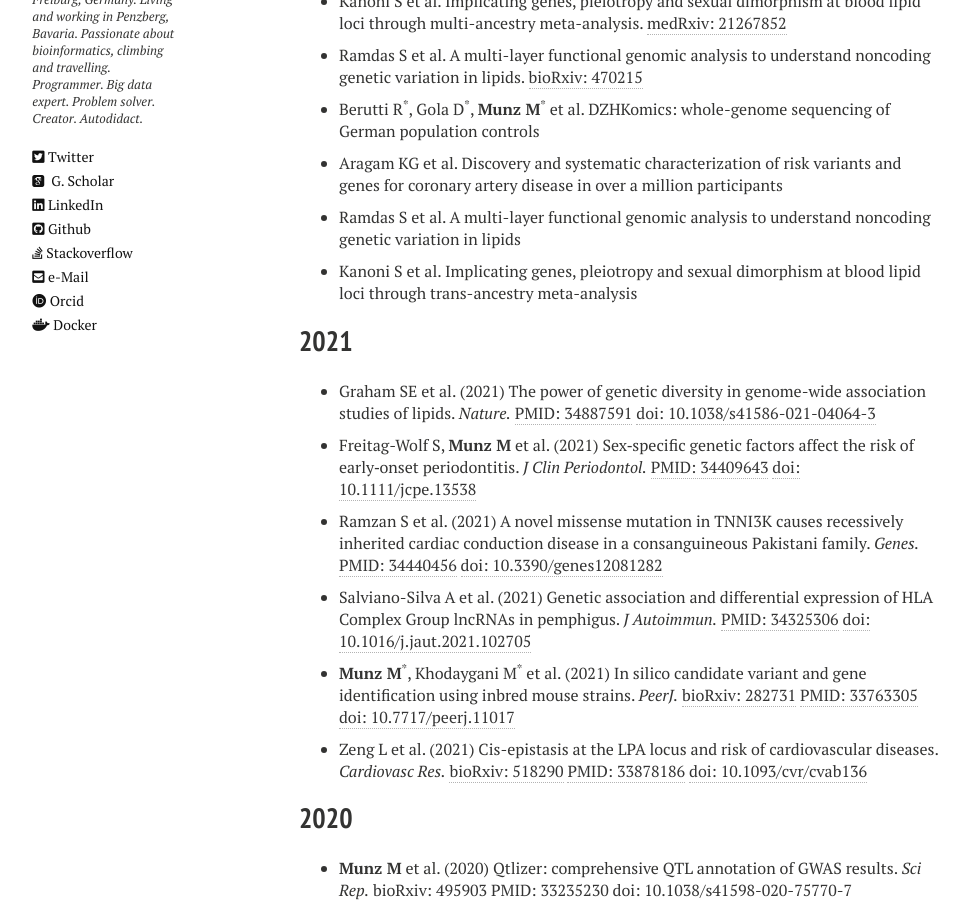
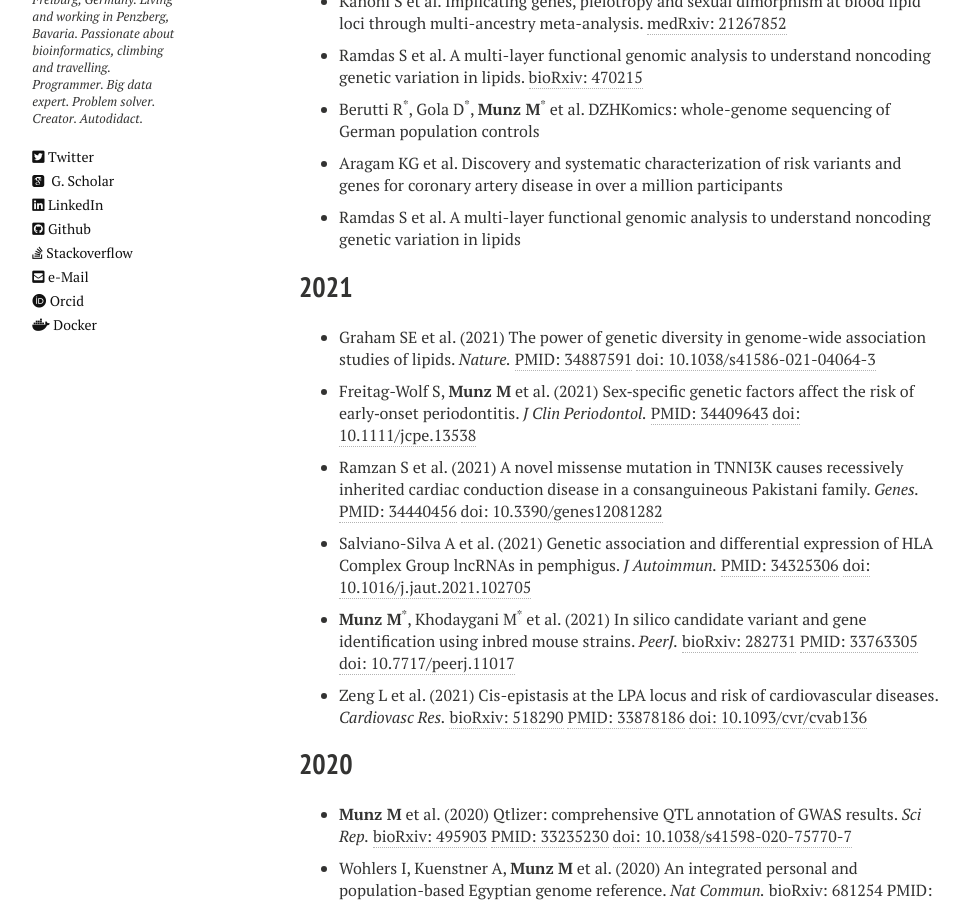
Before and after one commit to matmu/matmu.github.io-deprecated, a Jekyll site: the page built from _pages/publications.md, in a window 1280 px wide and 900 px high, scrolled down 311 px. Shown: the whole window, without its empty margins (21-990 px from the left). Built offline with Jekyll 4.4.1, drawn with Linux system fonts in a browser that asks for light colours; nearby versions of some CDN libraries.

Commit message:
Update publications.yml

```diff
--- a/_data/publications.yml
+++ b/_data/publications.yml
@@ -15,8 +15,6 @@
       title: "Discovery and systematic characterization of risk variants and genes for coronary artery disease in over a million participants"
     - authors: "Ramdas S et al."
       title: "A multi-layer functional genomic analysis to understand noncoding genetic variation in lipids"
-    - authors: "Kanoni S et al."
-      title: "Implicating genes, pleiotropy and sexual dimorphism at blood lipid loci through trans-ancestry meta-analysis"
 
 - year: 2021
   publications:
```
